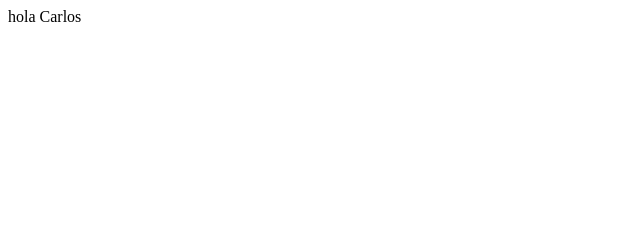
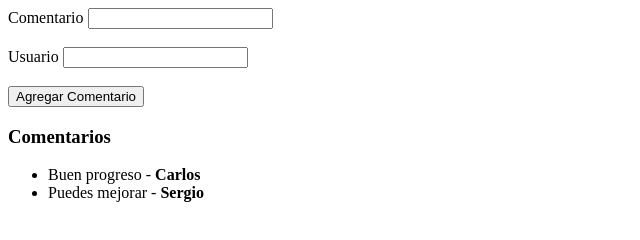
Before and after one commit to Decar-Cain/Proyecto-AngularJS, a plain HTML site: page Controlador/index.html in a window 1280 px wide. Shown: the whole page, without its empty margins (0-640 px from the left). Drawn offline with Linux system fonts and the light colour scheme.

Commit message:
Progreso Curso Parte 5: Two way data binding y ng model

```diff
--- a/Controlador/controller.js
+++ b/Controlador/controller.js
@@ -1,4 +1,19 @@
 var app = angular.module("MyFirstApp",[]);
 app.controller("FirstController",function($scope){
 	$scope.nombre = "Carlos";
+	$scope.nuevoComentario = {};
+	$scope.comentarios = [
+		{
+			comentario: "Buen progreso",
+			username: "Carlos"
+		},
+		{
+			comentario: "Puedes mejorar",
+			username: "Sergio"
+		}
+	];
+	$scope.agregarComentario = function(){
+		$scope.comentarios.push($scope.nuevoComentario);
+		$scope.nuevoComentario = {};
+	}
 });
--- a/Controlador/index.html
+++ b/Controlador/index.html
@@ -7,6 +7,20 @@
 	<script src="controller.js"></script>
 </head>
 <body ng-controller="FirstController">
-	{{"hola " + nombre}}
+	<label>Comentario</label>
+	<input type="text" ng-model="nuevoComentario.comentario">
+	<br><br>
+	<label>Usuario</label>
+	<input type="text" ng-model ="nuevoComentario.username">
+	<br><br>
+	<button ng-click="agregarComentario()">Agregar Comentario</button>
+	<h3>Comentarios</h3>
+	<ul>
+		<li ng-repeat="comentario in comentarios">
+			{{comentario.comentario}} - <strong>
+			{{comentario.username}}
+		</strong>
+	</li>
+</ul>
 </body>
 </html>
```
